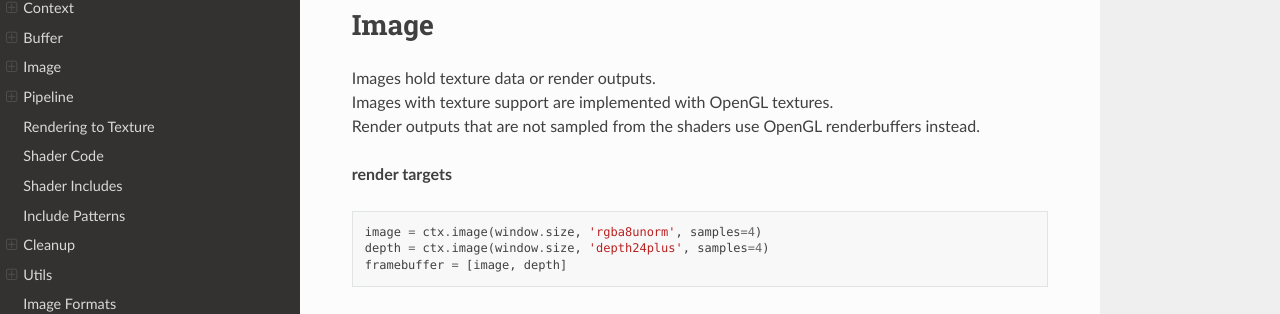
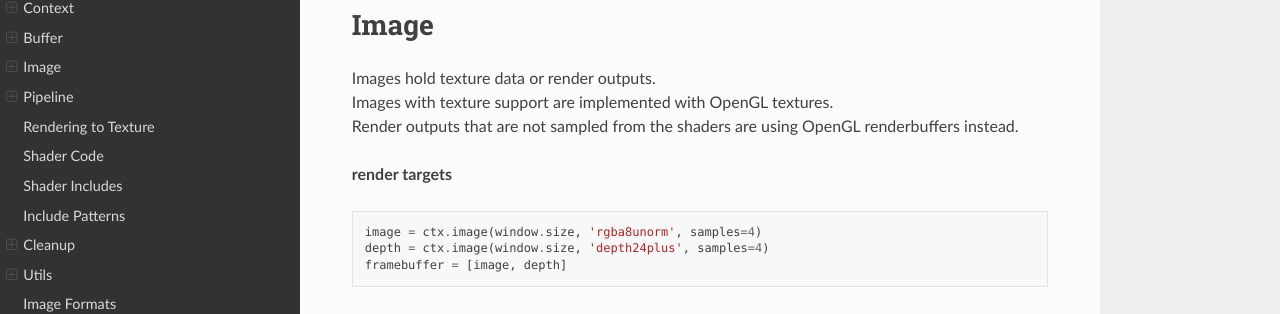
Before and after one commit to szabolcsdombi/zengl, a Sphinx documentation site: the page built from docs/index.rst, in a window 1280 px wide and 900 px high, scrolled down 3310 px. Shown: the part 141-455 px from the top of the window. Built offline with Sphinx 7.4.7 and the Read the Docs theme 2.0.0, drawn with Linux system fonts in a browser that asks for light colours.

Commit message:
fix typo

```diff
--- a/docs/index.rst
+++ b/docs/index.rst
@@ -147,7 +147,7 @@
 
 | Images hold texture data or render outputs.
 | Images with texture support are implemented with OpenGL textures.
-| Render outputs that are not sampled from the shaders use OpenGL renderbuffers instead.
+| Render outputs that are not sampled from the shaders are using OpenGL renderbuffers instead.
 
 **render targets**
 
```
